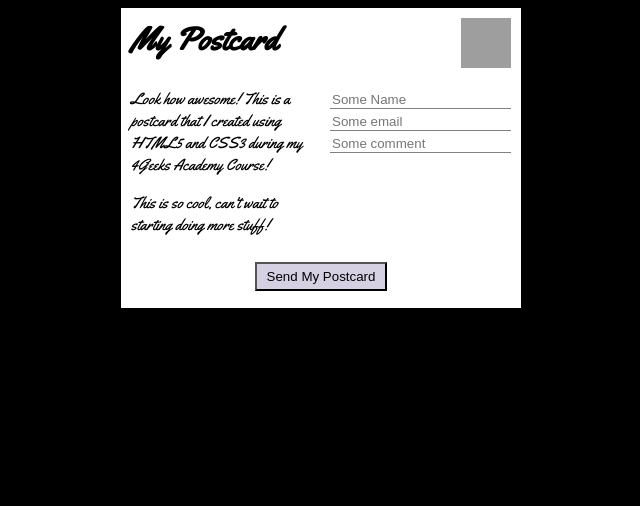
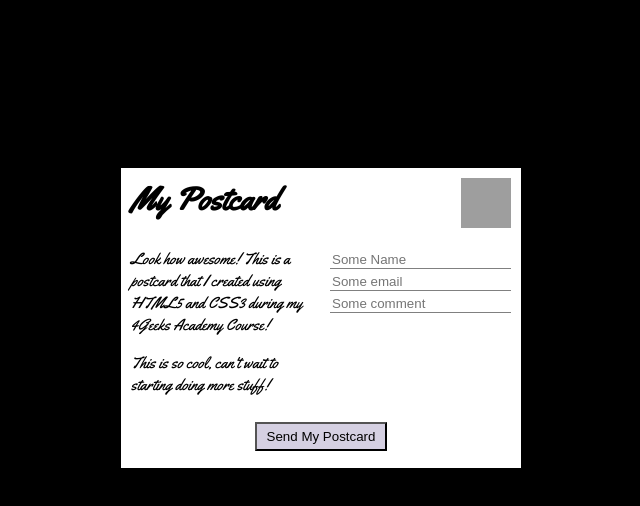
Before and after one commit to rafmanrique/4geeksprecourse, a plain HTML site: page index.html in a window 1280 px wide. Shown: the whole page, without its empty margins (319-959 px from the left). Drawn offline with Linux system fonts and the light colour scheme; grey boxes are pictures that could not be loaded.

Commit message:
Update styles.css

```diff
--- a/styles.css
+++ b/styles.css
@@ -1,12 +1,14 @@
 body {
 	background: black;
 	font-family: "Yellowtail", cursive;
+    display: flex;
 }
 .postcard {
 	background: white;
 	width: 400px;
 	height: 300px;
 	margin: auto;
+    margin-top: 20vh;
 }
 .postcard-header {
 	display: flex;
```
